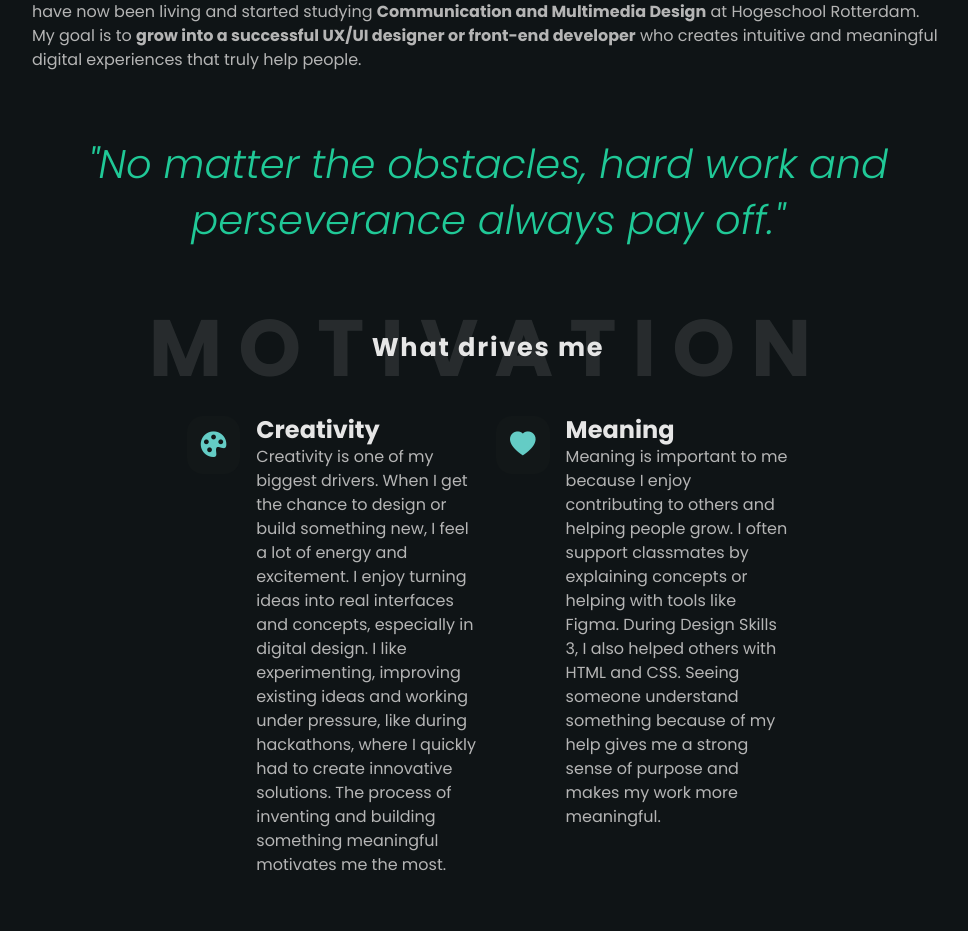
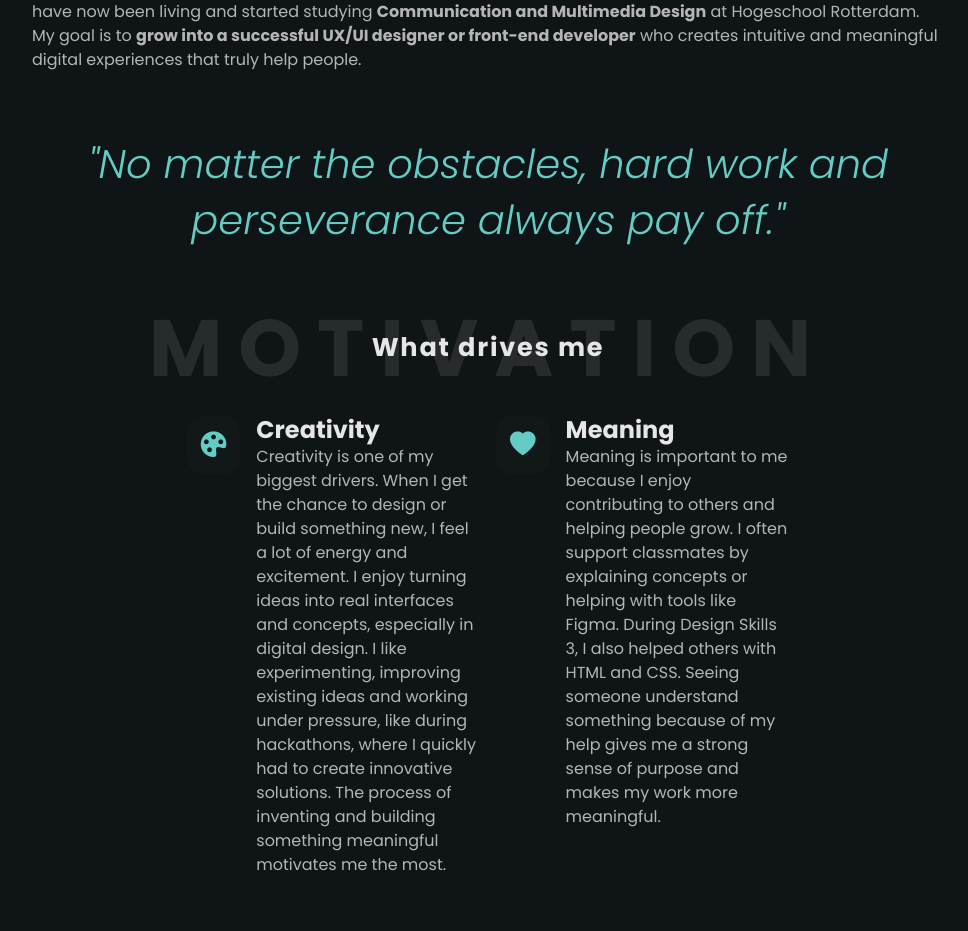
Before and after one commit to FrostiSR/portfolio, a React (Vite) app: page / in a window 1280 px wide. Shown: the part 1183-2114 px from the top of the page, without its empty margins (280-1248 px from the left). Built offline with nearby package versions, Linux system fonts and the light colour scheme; no server answers.

Commit message:
quote color

```diff
--- a/src/components/About/About.jsx
+++ b/src/components/About/About.jsx
@@ -24,7 +24,7 @@ export default function About() {
         </Col>
         <Col xs={12} md={12} className="text-center p-2 py-4">
           <blockquote className="blockquote mt-3">
-            <p className="display-6 fst-italic" style={{ color: 'var(--bs-teal, #a8f0e7)', lineHeight: '1.4' }}>
+            <p className="display-6 fst-italic" style={{ color: '#64ccc5', lineHeight: '1.4' }}>
               "No matter the obstacles, hard work and perseverance always pay off."
             </p>
           </blockquote>
```
